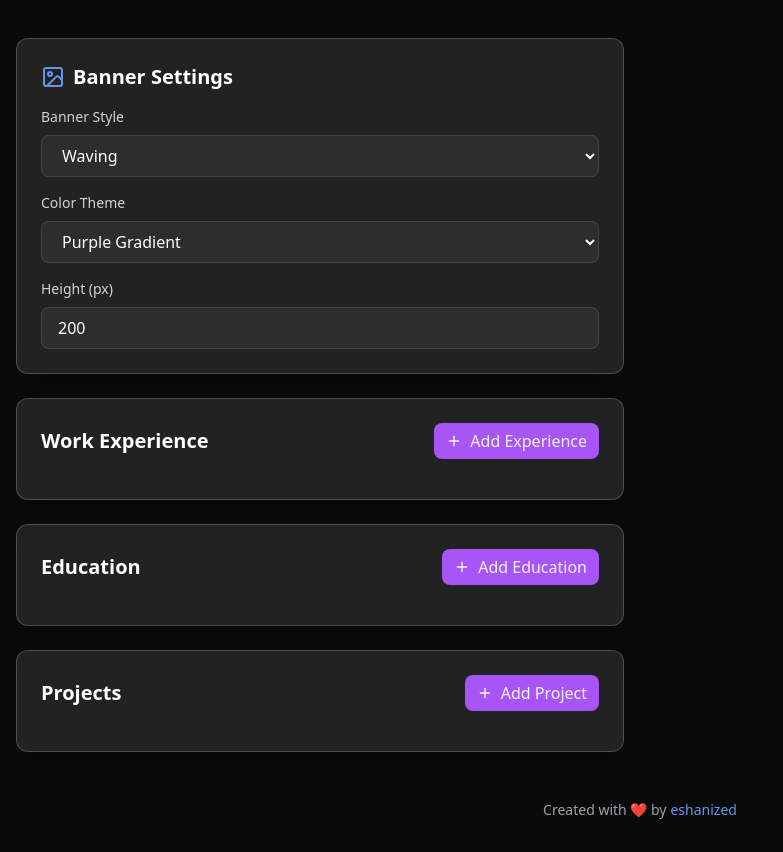
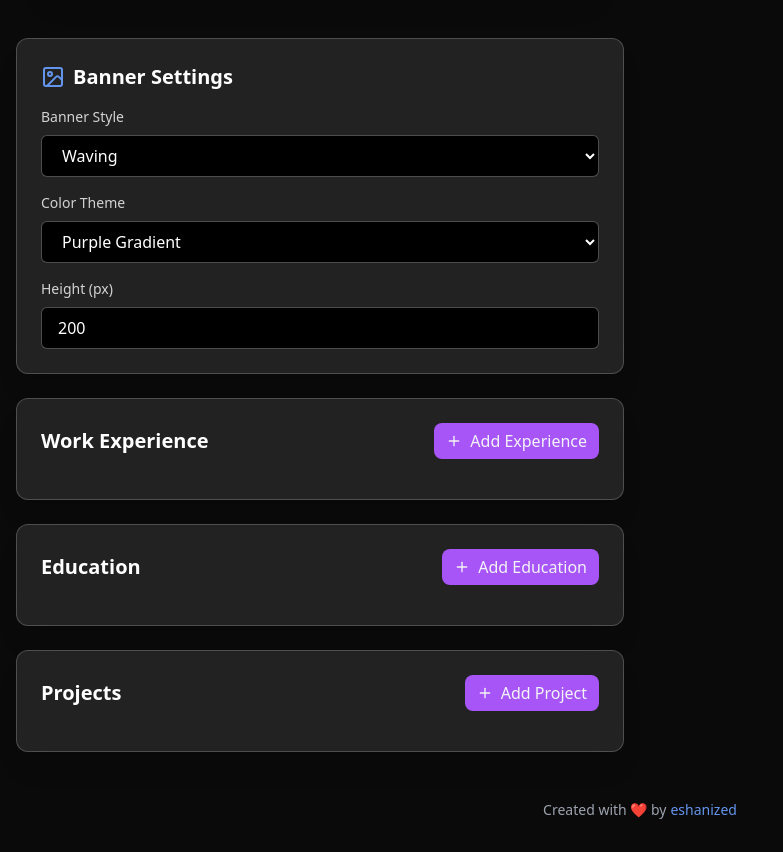
Before and after one commit to eshanized/readme, a React (Vite) app: page / in a window 1280 px wide. Shown: the part 1480-2332 px from the top of the page, without its empty margins (0-783 px from the left). Built offline with nearby package versions, Linux system fonts and the light colour scheme.

Commit message:
fix: dropdown background color

```diff
--- a/src/components/BannerSettings.tsx
+++ b/src/components/BannerSettings.tsx
@@ -44,7 +44,7 @@ export function BannerSettings({ banner, onChange }: BannerSettingsProps) {
               setShowCustomUrl(e.target.value === 'custom');
               onChange({ ...banner, type: e.target.value });
             }}
-            className="glass-input w-full"
+            className="glass-input w-full bg-black text-white border border-white/30 rounded-md"
           >
             {bannerTypes.map(type => (
               <option key={type.value} value={type.value}>{type.label}</option>
@@ -74,7 +74,7 @@ export function BannerSettings({ banner, onChange }: BannerSettingsProps) {
               <select
                 value={banner.color}
                 onChange={(e) => onChange({ ...banner, color: e.target.value })}
-                className="glass-input w-full"
+                className="glass-input w-full bg-black text-white border border-white/30 rounded-md"
               >
                 {gradientColors.map(color => (
                   <option key={color.value} value={color.value}>{color.label}</option>
@@ -93,7 +93,7 @@ export function BannerSettings({ banner, onChange }: BannerSettingsProps) {
                 min="100"
                 max="400"
                 step="10"
-                className="glass-input w-full"
+                className="glass-input w-full bg-black text-white border border-white/30 rounded-md"
               />
             </div>
           </>
```
